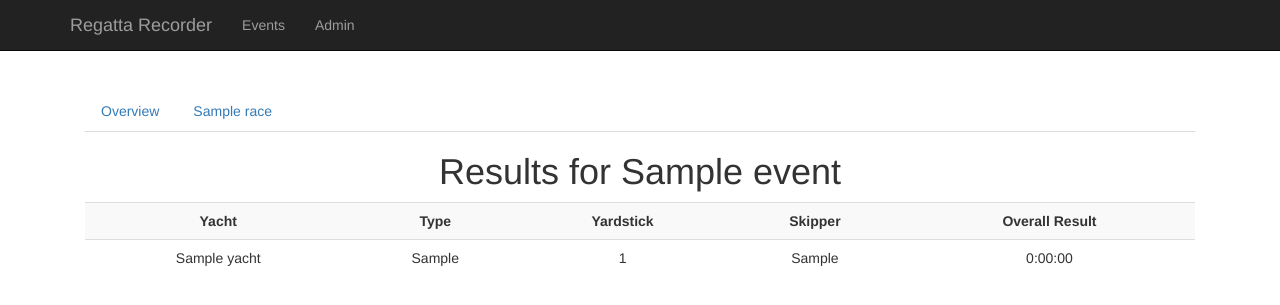
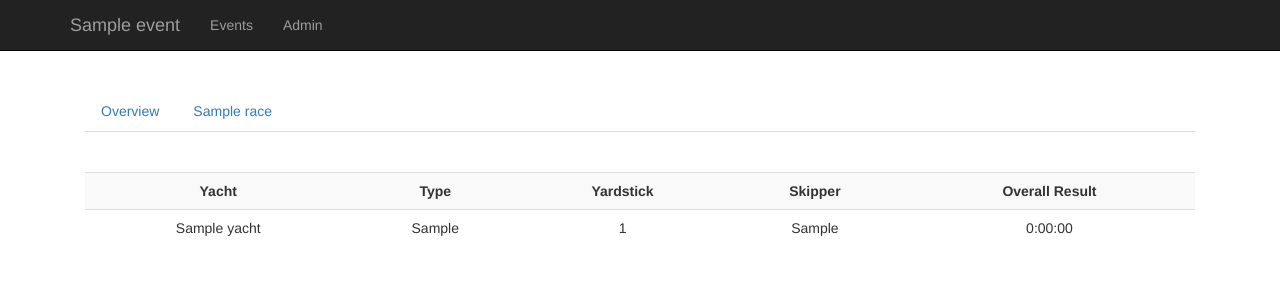
Before and after one commit to 0x64746b/regatta_recorder, a Django app: template regrec/templates/regrec/overview.html in a window 1280 px wide. Shown: the top 305 px of the page. Run offline with Django 3.2, Linux system fonts and the light colour scheme; the template is opened without the code that fills it: values that come from a table or form of the project are taken from there, others are empty; tables that the repository leaves empty hold one stand-in row (values such as "Sample post"); some libraries are stand-ins or nearby versions.

Commit message:
Set `event.name` as nav title

```diff
--- a/regrec/static/regrec/css/regrec.css
+++ b/regrec/static/regrec/css/regrec.css
@@ -10,3 +10,7 @@ th {
   padding: 40px 15px;
   text-align: center;
 }
+
+.results {
+  padding-top: 40px;
+}
--- a/regrec/templates/regrec/base.html
+++ b/regrec/templates/regrec/base.html
@@ -40,7 +40,7 @@
             <span class="icon-bar"></span>
             <span class="icon-bar"></span>
           </button>
-          <a class="navbar-brand" href="{% url 'events' %}">Regatta Recorder</a>
+          <div class="navbar-brand">{% block nav_title %}Regatta Recorder{% endblock %}</div>
         </div>
         <div id="navbar" class="collapse navbar-collapse">
           <ul class="nav navbar-nav">
--- a/regrec/templates/regrec/overview.html
+++ b/regrec/templates/regrec/overview.html
@@ -1,8 +1,8 @@
 {% extends "regrec/results.html" %}
 
+{% block nav_title %}{{ event.name }}{% endblock%}
+
 {% block results_tab %}
-  <h1>Results for {{ event.name }}</h1>
-
   <table class="table table-striped table-hover">
     <tr>
       <th>Yacht</th>
--- a/regrec/templates/regrec/race.html
+++ b/regrec/templates/regrec/race.html
@@ -1,4 +1,6 @@
 {% extends "regrec/results.html" %}
+
+{% block nav_title %}{{ event.name }}{% endblock%}
 
 {% block results_tab %}
   <table class="table table-striped table-hover">
--- a/regrec/templates/regrec/results.html
+++ b/regrec/templates/regrec/results.html
@@ -8,6 +8,8 @@
     {% endfor %}
   </ul>
 
-  {% block results_tab %}{% endblock %}
+  <div class="results">
+    {% block results_tab %}{% endblock %}
+  </div>
 
 {% endblock %}
```
